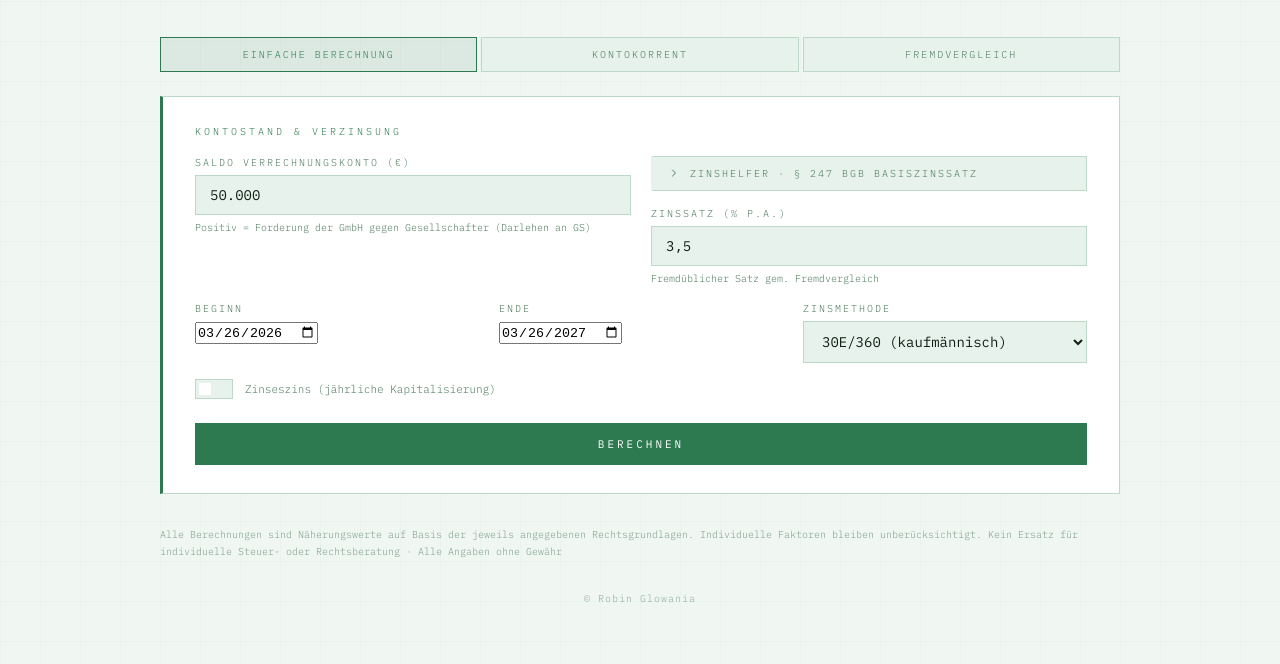
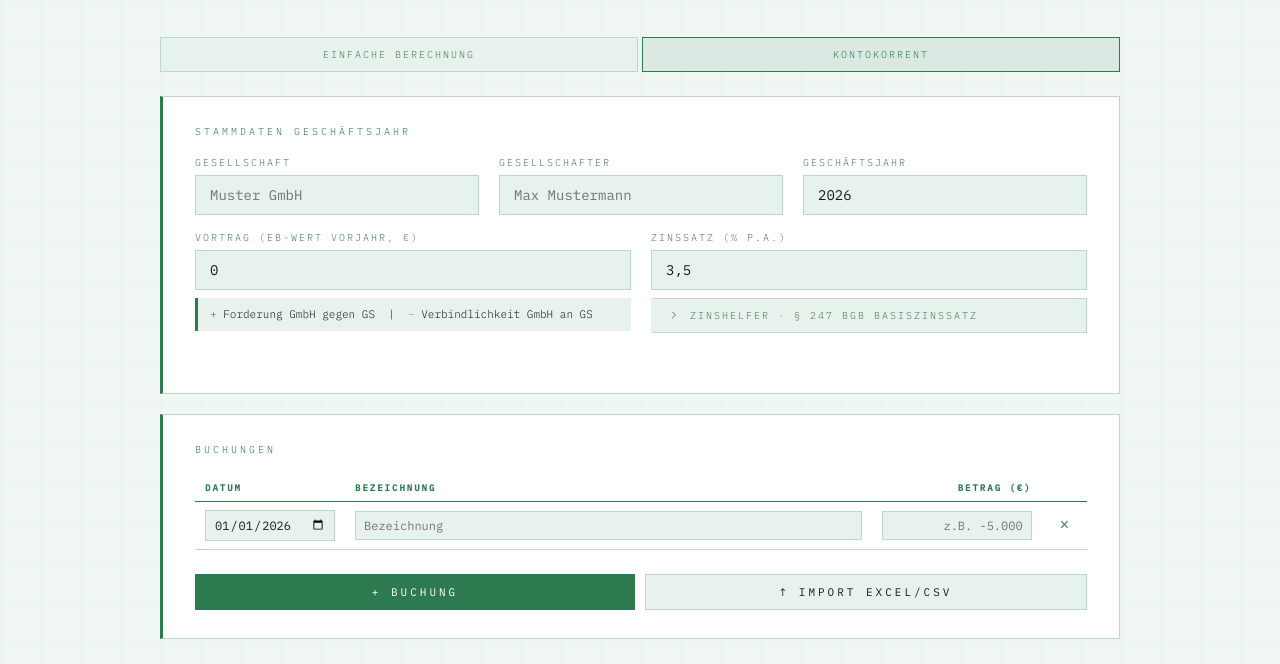
Before and after one commit to rglowania/verrechnungskonto, a plain HTML site: page index.html in a window 1280 px wide. Shown: the part 119-783 px from the top of the page. Drawn offline with nearby package versions, Linux system fonts and the light colour scheme.

Commit message:
Add files via upload

```diff
--- a/index.html
+++ b/index.html
@@ -325,13 +325,13 @@ tbody tr:hover td{background:var(--accent-dim);}
 
   <!-- Modus-Tabs -->
   <div class="tabs">
-    <div class="tab active" id="tab-einfach" onclick="switchTab('einfach')">Einfache Berechnung</div>
-    <div class="tab" id="tab-perioden" onclick="switchTab('perioden')">Kontokorrent</div>
-    <div class="tab" id="tab-fremdvergleich" onclick="switchTab('fremdvergleich')">Fremdvergleich</div>
+    <div class="tab" id="tab-einfach" onclick="switchTab('einfach')">Einfache Berechnung</div>
+    <div class="tab active" id="tab-perioden" onclick="switchTab('perioden')">Kontokorrent</div>
+    <div class="tab" id="tab-fremdvergleich" onclick="switchTab('fremdvergleich')" style="display:none;">Fremdvergleich</div>
   </div>
 
   <!-- ══ TAB: EINFACH ══════════════════════════════════════════ -->
-  <div id="view-einfach">
+  <div id="view-einfach" style="display:none;">
     <div class="card">
       <div class="card-title">Kontostand & Verzinsung</div>
       <div class="grid2" style="margin-bottom:16px;">
@@ -422,7 +422,7 @@ tbody tr:hover td{background:var(--accent-dim);}
   </div>
 
   <!-- ══ TAB: KONTOKORRENT-ZINSBLATT ═══════════════════════════ -->
-  <div id="view-perioden" style="display:none;">
+  <div id="view-perioden">
 
     <!-- Stammdaten -->
     <div class="card">
@@ -441,14 +441,18 @@ tbody tr:hover td{background:var(--accent-dim);}
           <input type="number" id="kk-jahr" value="2025" min="2000" max="2040" style="width:100%;background:var(--surface2);border:1px solid var(--border);color:var(--text);font-family:'IBM Plex Mono',monospace;font-size:14px;padding:10px 14px;outline:none;">
         </label>
       </div>
-      <div class="grid2">
+      <div class="grid2" style="margin-bottom:16px;align-items:start;">
         <label>
-          <span class="field-label">Anfangsbestand / Vortrag (€)</span>
+          <span class="field-label">Vortrag (EB-Wert Vorjahr, €)</span>
           <input type="text" id="kk-ab" value="0" inputmode="decimal" style="width:100%;background:var(--surface2);border:1px solid var(--border);color:var(--text);font-family:'IBM Plex Mono',monospace;font-size:14px;padding:10px 14px;outline:none;">
-          <p class="hint">Positiv = Forderung GmbH gegen GS · Negativ = Verbindlichkeit GmbH an GS</p>
+          <p style="font-family:'IBM Plex Mono',monospace;font-size:11px;margin-top:8px;padding:8px 12px;background:var(--accent-dim);border-left:3px solid var(--accent);color:var(--text);line-height:1.6;"><span style="color:var(--accent);">+</span> Forderung GmbH gegen GS &nbsp;|&nbsp; <span style="color:#c97070;">−</span> Verbindlichkeit GmbH an GS</p>
         </label>
         <div>
-          <div class="zinshelfer" id="zh-perioden">
+          <label>
+            <span class="field-label">Zinssatz (% p.a.)</span>
+            <input type="text" id="p-zinssatz" value="3,5" inputmode="decimal" style="width:100%;background:var(--surface2);border:1px solid var(--border);color:var(--text);font-family:'IBM Plex Mono',monospace;font-size:14px;padding:10px 14px;outline:none;">
+          </label>
+          <div class="zinshelfer" id="zh-perioden" style="margin-top:8px;">
             <div class="zinshelfer-header" onclick="toggleZH('perioden')">
               <svg viewBox="0 0 24 24"><polyline points="9 18 15 12 9 6"/></svg>
               Zinshelfer · § 247 BGB Basiszinssatz
@@ -468,10 +472,6 @@ tbody tr:hover td{background:var(--accent-dim);}
               <div class="zh-stichtag">Stand: 01.01.2026 · Nächste Anpassung: 01.07.2026 · Quelle: Deutsche Bundesbank</div>
             </div>
           </div>
-          <label>
-            <span class="field-label">Zinssatz (% p.a.)</span>
-            <input type="text" id="p-zinssatz" value="3,5" inputmode="decimal" style="width:100%;background:var(--surface2);border:1px solid var(--border);color:var(--text);font-family:'IBM Plex Mono',monospace;font-size:14px;padding:10px 14px;outline:none;">
-          </label>
         </div>
       </div>
     </div>
@@ -493,7 +493,7 @@ tbody tr:hover td{background:var(--accent-dim);}
         </table>
       </div>
       <div style="display:flex;gap:10px;flex-wrap:wrap;">
-        <button class="btn" onclick="kkAddRow()" style="width:auto;padding:10px 20px;flex:1;min-width:140px;">+ Buchung</button>
+        <button class="btn" onclick="kkAddRowDefault()" style="width:auto;padding:10px 20px;flex:1;min-width:140px;">+ Buchung</button>
         <button class="btn" onclick="kkImportExcel()" style="width:auto;padding:10px 20px;flex:1;min-width:140px;background:var(--surface2);color:var(--text);border:1px solid var(--border);">↑ Import Excel/CSV</button>
         <input type="file" id="kk-import-file" accept=".xlsx,.csv" style="display:none" onchange="kkHandleImport(event)">
       </div>
@@ -508,7 +508,7 @@ tbody tr:hover td{background:var(--accent-dim);}
         <div class="card-title">Ergebnis</div>
         <div class="result-grid">
           <div class="result-item">
-            <div class="result-item-label">Anfangsbestand</div>
+            <div class="result-item-label">Vortrag</div>
             <div class="result-item-value" id="res-kk-ab">—</div>
           </div>
           <div class="result-item">
@@ -895,6 +895,11 @@ let kkRows = [];
 
 function kkRowId() { return Date.now() + Math.random(); }
 
+function kkAddRowDefault() {
+  const jahr = document.getElementById('kk-jahr').value || new Date().getFullYear();
+  kkAddRow(jahr + '-01-01', '', '');
+}
+
 function kkAddRow(datum, bezeichnung, betrag) {
   const id = kkRowId();
   kkRows.push({ id, datum: datum||'', bezeichnung: bezeichnung||'', betrag: betrag||'' });
@@ -982,11 +987,11 @@ function calcKontokorrent() {
 
   // Perioden aufbauen: Start 01.01., dann jede Buchung, dann 31.12.
   const events = [
-    { datum: dStart, bezeichnung: 'Anfangsbestand (AB)', betrag: ab, isAB: true }
+    { datum: dStart, bezeichnung: 'Vortrag (EB-Wert)', betrag: ab, isAB: true }
   ];
   buchungen.forEach(b => events.push(b));
   // Abschlusstag (kein eigener Betrag, nur Zinsende)
-  events.push({ datum: dEnd, bezeichnung: 'Jahresabschluss (EB)', betrag: null, isEB: true });
+  events.push({ datum: dEnd, bezeichnung: 'Saldo', betrag: null, isEB: true });
 
   // Zinsblatt berechnen
   const rows = [];
@@ -1273,9 +1278,13 @@ function _kkDoImportXlsx(file) {
   reader.readAsBinaryString(file);
 }
 
-// Initial eine leere Buchungszeile
+// Initial: aktuelles Jahr setzen + erste Buchungszeile mit 01.01.XXXX
 document.addEventListener('DOMContentLoaded', function() {
-  kkAddRow('', '', '');
+  const aktJahr = new Date().getFullYear();
+  const jahrEl = document.getElementById('kk-jahr');
+  if (jahrEl) jahrEl.value = aktJahr;
+  const defaultDatum = aktJahr + '-01-01';
+  kkAddRow(defaultDatum, '', '');
 });
 
 /* ── Fremdvergleich ────────────────────────────────────────── */
```
